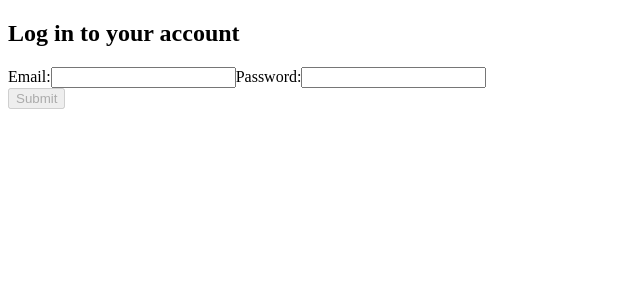
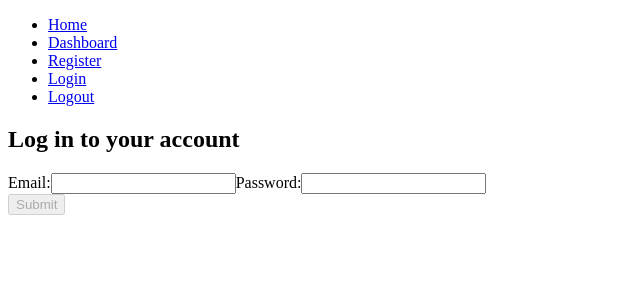
Before and after one commit to BW-AfricanMarketplace-TT32/front-end, a React (Create React App) app: page /login in a window 1280 px wide. Shown: the top 300 px of the page, without its empty margins (0-640 px from the left). Built offline with nearby package versions, Linux system fonts and the light colour scheme.

Commit message:
axios with auth file made

```diff
--- a/package.json
+++ b/package.json
@@ -6,6 +6,7 @@
     "@testing-library/jest-dom": "^5.11.8",
     "@testing-library/react": "^11.2.2",
     "@testing-library/user-event": "^12.6.0",
+    "axios": "^0.21.1",
     "react": "^17.0.1",
     "react-dom": "^17.0.1",
     "react-router-dom": "^5.2.0",
--- a/src/components/Login.js
+++ b/src/components/Login.js
@@ -1,23 +1,19 @@
-import React from 'react'
+import React from "react";
+import Navbar from "./Navbar";
 
 export default function Login(props) {
-  const {
-    values,
-    submit,
-    change,
-    disabled,
-    errors,
-  } = props;
+  const { values, submit, change, disabled, errors } = props;
 
   return (
     <div>
+      <Navbar />
       <h2>Log in to your account</h2>
       <form onSubmit={submit}>
         <label>
           Email:
           <input
-            type='email'
-            name='email'
+            type="email"
+            name="email"
             value={values.email}
             onChange={change}
           />
@@ -25,23 +21,23 @@ export default function Login(props) {
         <label>
           Password:
           <input
-            type='password'
-            name='password'
+            type="password"
+            name="password"
             value={values.password}
             onChange={change}
           />
         </label>
 
         {/* Errors */}
-        <div className='error'>{errors.email}</div>
-        <div className='error'>{errors.password}</div>
+        <div className="error">{errors.email}</div>
+        <div className="error">{errors.password}</div>
         <input
-          type='submit'
-          value='Submit'
-          id='submitBtn'
+          type="submit"
+          value="Submit"
+          id="submitBtn"
           disabled={disabled}
         />
       </form>
     </div>
-  )
+  );
 }
--- a/src/components/Navbar.js
+++ b/src/components/Navbar.js
@@ -6,6 +6,9 @@ export default function Navbar() {
       <ul>
         <li>
           <a href="/">Home </a>
+        </li>
+        <li>
+          <a href="/dashboard">Dashboard</a>
         </li>
         <li>
           <a href="/register">Register</a>
```
Also changed, not shown: src/auth/axiosWithAuth.js (+12 -0 lines), 2 other files (tests, documents, lock files or other folders).
